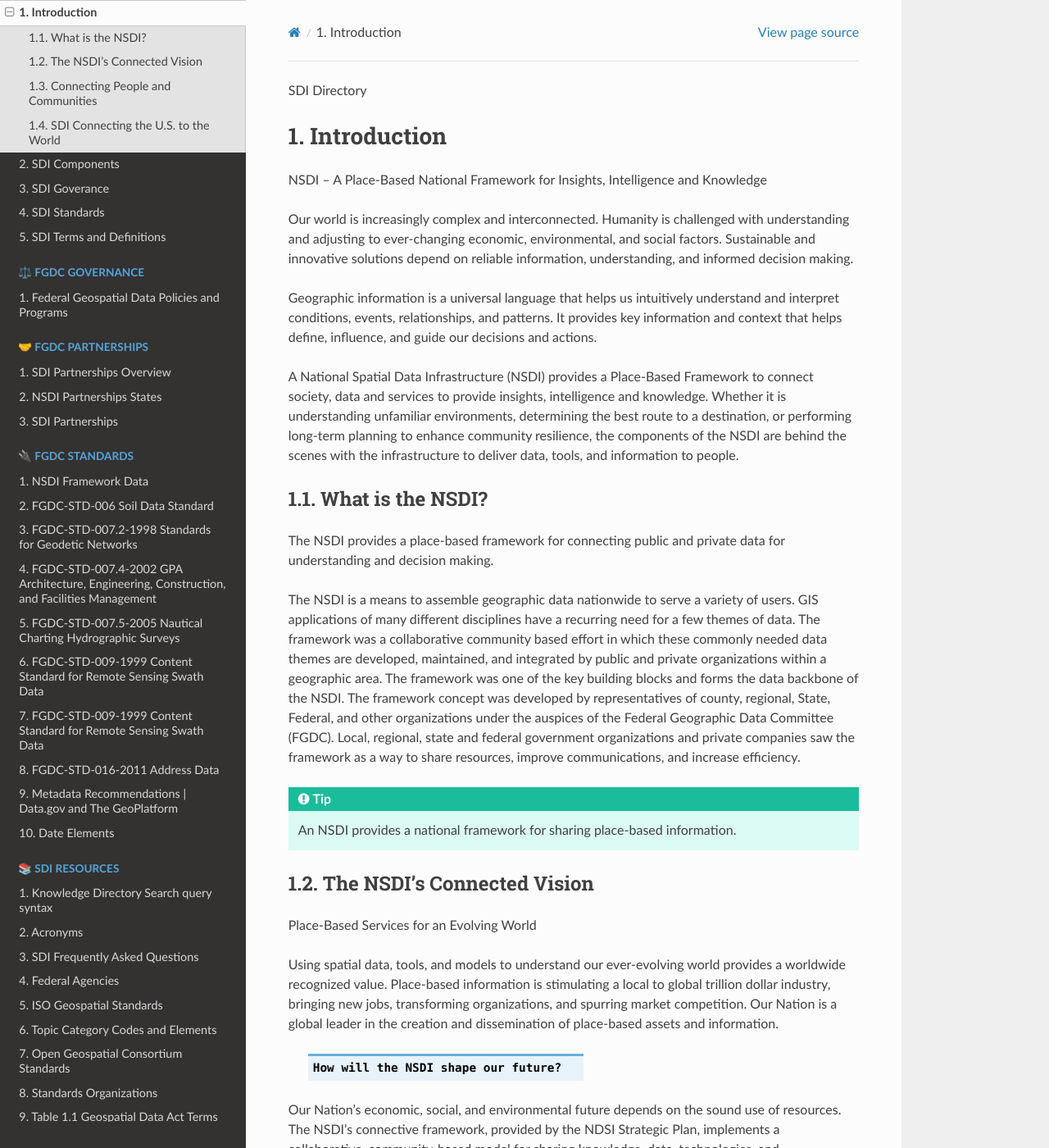
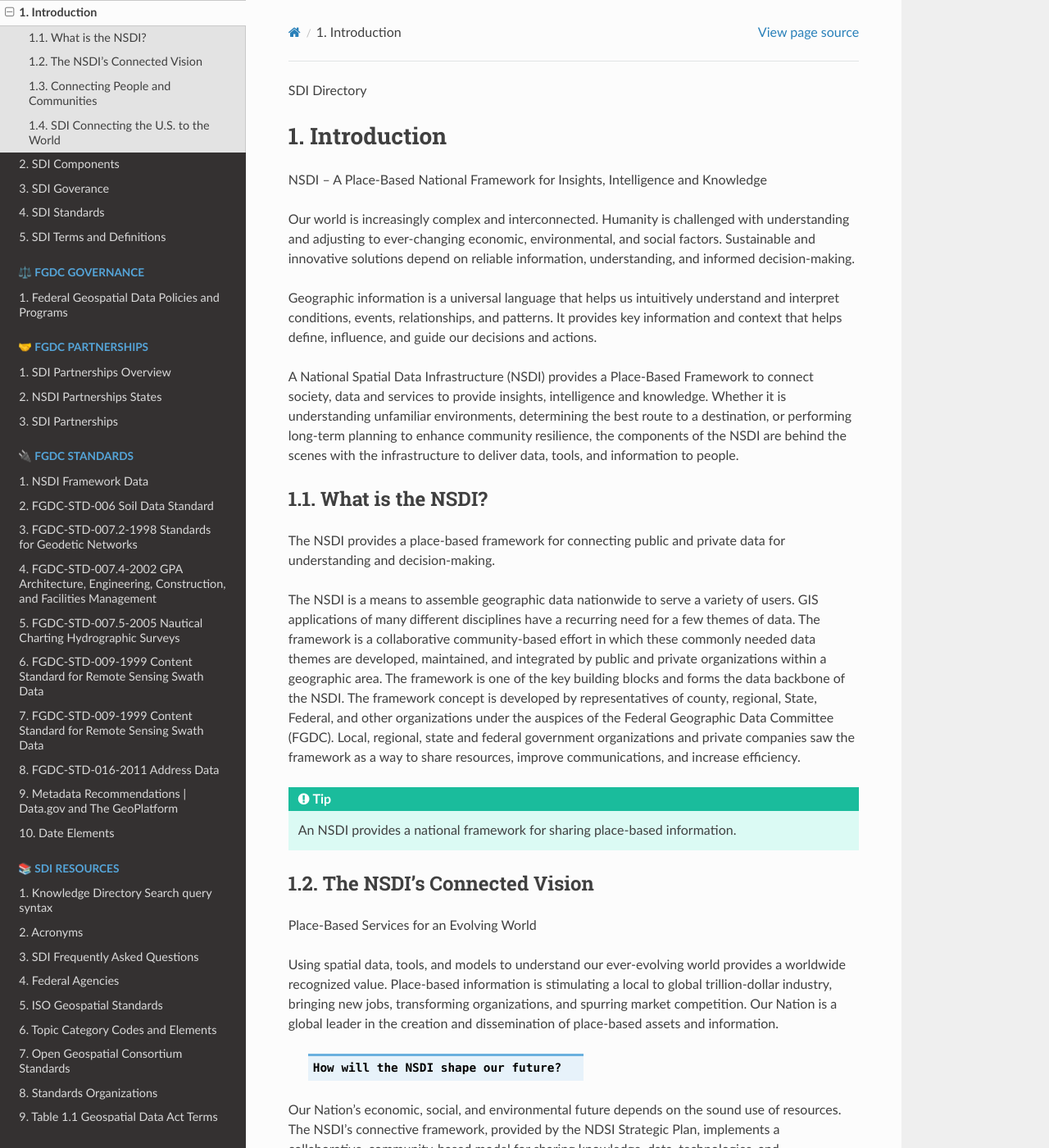
Before and after one commit to fgdcgov/sdi, a Sphinx documentation site: the page built from docs/source/sdiframework/01sdiintroduction.rst, in a window 1280 px wide and 1400 px high. Shown: the whole window at 82% size. Built offline with Sphinx 7.4.7 and the Read the Docs theme 2.0.0, drawn with Linux system fonts in a browser that asks for light colours; pages that are not in the unit, such as notebooks, are missing from menus.

Commit message:
Update 01sdiintroduction.rst

```diff
--- a/docs/source/sdiframework/01sdiintroduction.rst
+++ b/docs/source/sdiframework/01sdiintroduction.rst
@@ -10,7 +10,7 @@ Introduction
 
 NSDI – A Place-Based National Framework for Insights, Intelligence and Knowledge
 
-Our world is increasingly complex and interconnected. Humanity is challenged with understanding and adjusting to ever-changing economic, environmental, and social factors. Sustainable and innovative solutions depend on reliable information, understanding, and informed decision making.
+Our world is increasingly complex and interconnected. Humanity is challenged with understanding and adjusting to ever-changing economic, environmental, and social factors. Sustainable and innovative solutions depend on reliable information, understanding, and informed decision-making.
 
 Geographic information is a universal language that helps us intuitively understand and interpret conditions, events, relationships, and patterns. It provides key information and context that helps define, influence, and guide our decisions and actions.
 
@@ -19,9 +19,9 @@ A National Spatial Data Infrastructure (NSDI) provides a Place-Based Framework t
 What is the NSDI?
 -------------------------------
 
-The NSDI provides a place-based framework for connecting public and private data for understanding and decision making.
+The NSDI provides a place-based framework for connecting public and private data for understanding and decision-making.
 
-The NSDI is a means to assemble geographic data nationwide to serve a variety of users. GIS applications of many different disciplines have a recurring need for a few themes of data.  The framework was a collaborative community based effort in which these commonly needed data themes are developed, maintained, and integrated by public and private organizations within a geographic area.  The framework was one of the key building blocks and forms the data backbone of the NSDI.  The framework concept was developed by representatives of county, regional, State, Federal, and other organizations under the auspices of the Federal Geographic Data Committee (FGDC). Local, regional, state and federal government organizations and private companies saw the framework as a way to share resources, improve communications, and increase efficiency.
+The NSDI is a means to assemble geographic data nationwide to serve a variety of users. GIS applications of many different disciplines have a recurring need for a few themes of data.  The framework is a collaborative community-based effort in which these commonly needed data themes are developed, maintained, and integrated by public and private organizations within a geographic area.  The framework is one of the key building blocks and forms the data backbone of the NSDI.  The framework concept is developed by representatives of county, regional, State, Federal, and other organizations under the auspices of the Federal Geographic Data Committee (FGDC). Local, regional, state and federal government organizations and private companies saw the framework as a way to share resources, improve communications, and increase efficiency.
 
 
 .. NSDI Definition::
@@ -46,7 +46,7 @@ The NSDI’s Connected Vision
 
 Place-Based Services for an Evolving World
 
-Using spatial data, tools, and models to understand our ever-evolving world provides a worldwide recognized value. Place-based information is stimulating a local to global trillion dollar industry, bringing new jobs,
+Using spatial data, tools, and models to understand our ever-evolving world provides a worldwide recognized value. Place-based information is stimulating a local to global trillion-dollar industry, bringing new jobs,
 transforming organizations, and spurring market competition. Our Nation is a global leader in
 the creation and dissemination of place-based assets and information.
 
```
